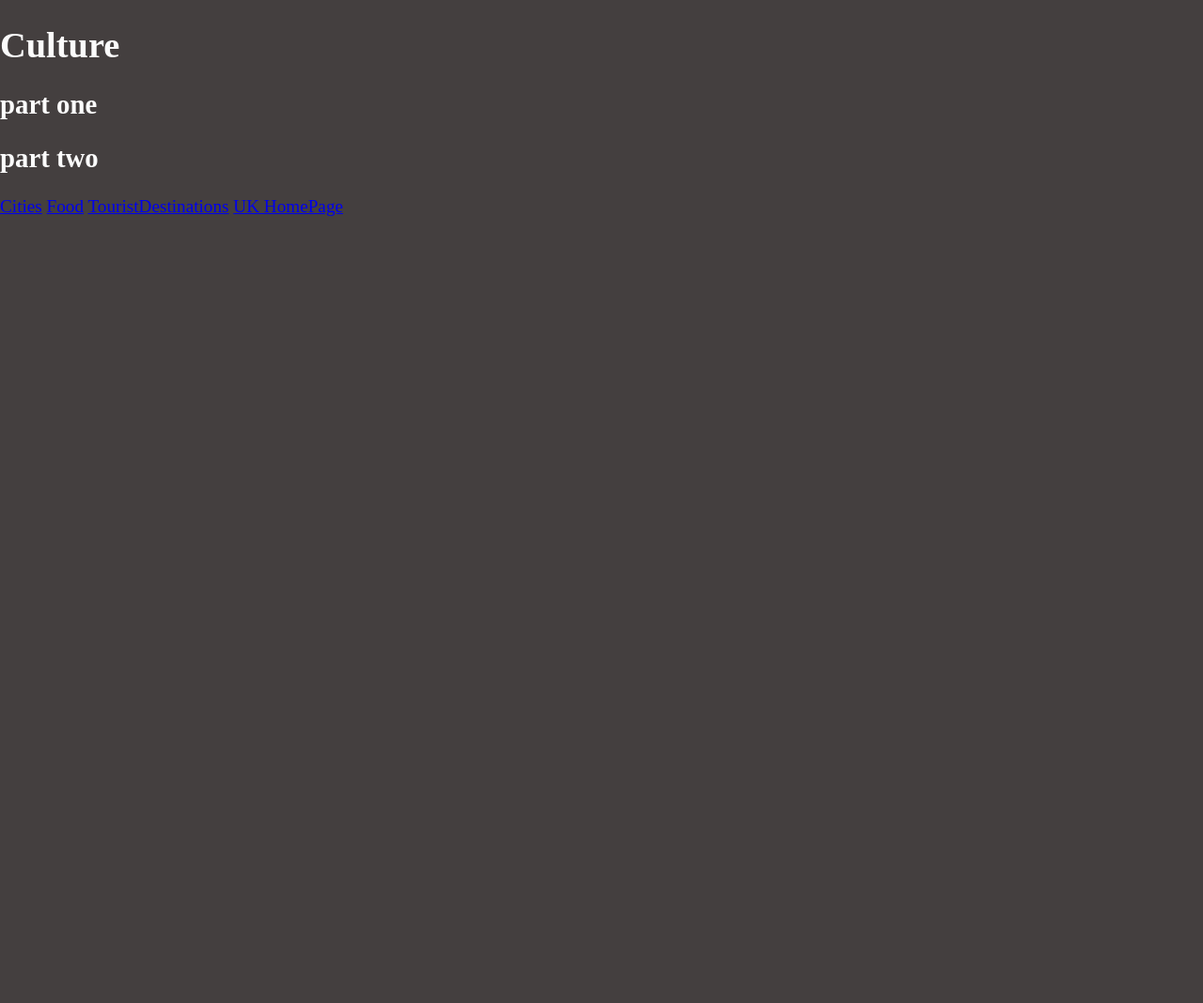
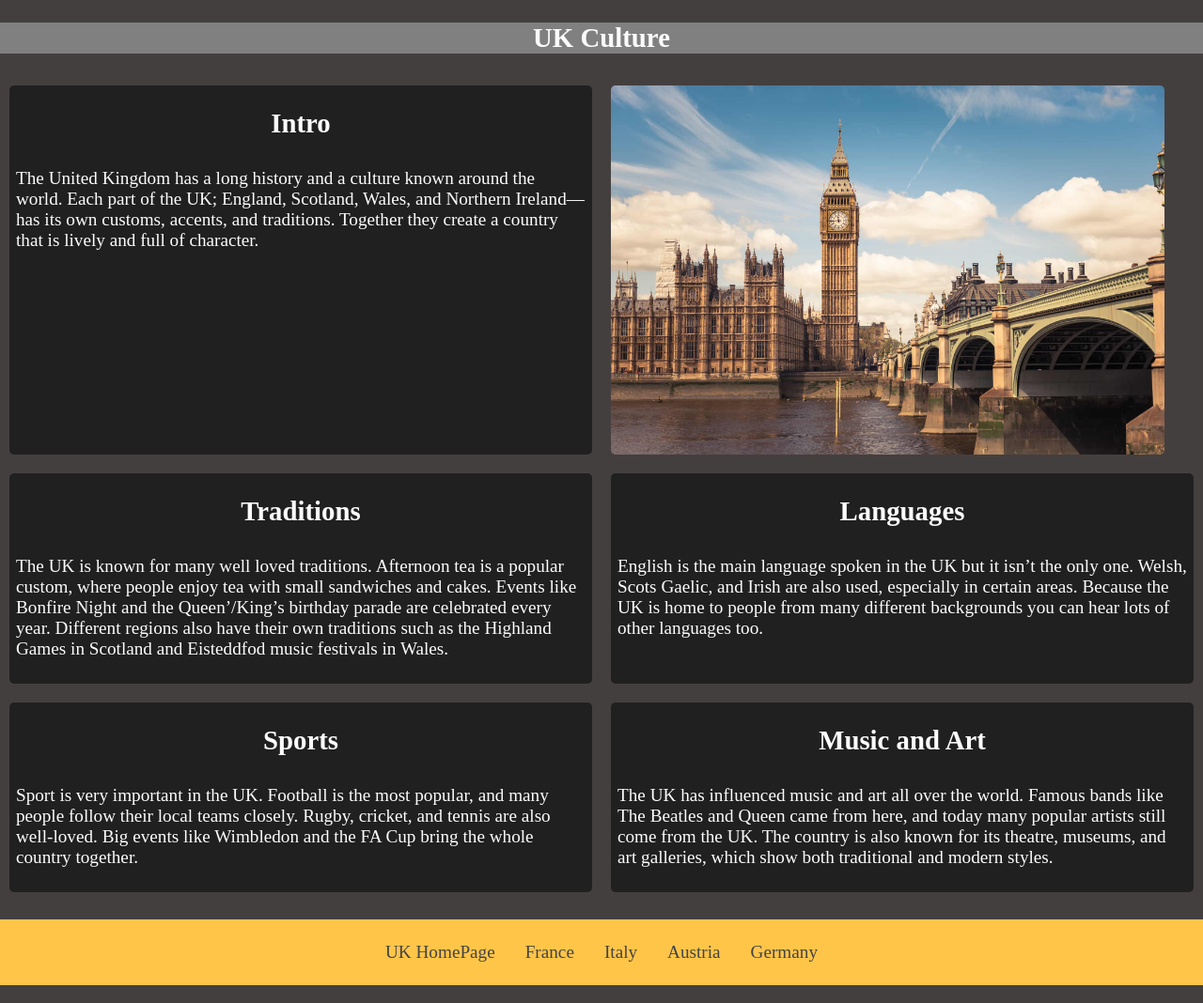
Before and after one commit to Jescorda/web_design, a plain HTML site: page UK/Culture/Index.html in a window 1280 px wide. Shown: the whole page at 94% size. Before the commit the page ends 800 px from the top, so only its background shows below. Drawn offline with Linux system fonts and the light colour scheme.

Commit message:
culture text

```diff
--- a/UK/Culture/Index.html
+++ b/UK/Culture/Index.html
@@ -4,15 +4,66 @@
     <meta charset="UTF-8">
     <meta name="viewport" content="width=device-width, initial-scale=1.0">
     <title>UK Culture</title>
+    <link rel="stylesheet" href="style.css">
     <link rel="stylesheet" href="../../main.css">
 </head>
 <body>
-    <h1>Culture</h1>
-    <h2>part one</h2>
-    <h2>part two</h2>
-    <a href="../Cities/Index.html">Cities</a>
-    <a href="../Food/Index.html">Food</a>
-    <a href="../TouristDestinations/Index.html">TouristDestinations</a>
-    <a href="../Index.html">UK HomePage</a>
+    <nav>
+        <h1 class="center">UK Culture</h1>
+    </nav>
+    <div class="grid-container">
+        <section class="text-block">
+            <h2 class="center">Intro</h2>
+            <p class="paragraph">
+                The United Kingdom has a long history and a culture known around the world. Each part of the UK; England, Scotland, Wales,
+                and Northern Ireland—has its own customs, accents, and traditions. Together they create a country that is lively and full of character.
+            </p>
+        </section>
+
+        <img src="../../Images/london-big-ben.jpg" alt="Example image" class="side-image">
+    </div>
+    <div class="grid-container">
+        <section class="text-block">
+            <h2 class="center">Traditions</h2>
+            <p class="paragraph">
+                The UK is known for many well loved traditions. Afternoon tea is a popular custom, where people enjoy tea with small
+                sandwiches and cakes. Events like Bonfire Night and the Queen’/King’s birthday parade are celebrated every year.
+                Different regions also have their own traditions such as the Highland Games in Scotland and Eisteddfod music festivals in Wales.
+            </p>
+        </section>
+
+        <section class="text-block">
+            <h2 class="center">Languages</h2>
+            <p class="paragraph">
+                English is the main language spoken in the UK but it isn’t the only one. Welsh, Scots Gaelic, and Irish are also used, especially
+                in certain areas. Because the UK is home to people from many different backgrounds you can hear lots of other languages too.
+            </p>
+        </section>
+    </div>
+        <div class="grid-container">
+        <section class="text-block">
+            <h2 class="center">Sports</h2>
+            <p class="paragraph">
+                Sport is very important in the UK. Football is the most popular, and many people follow their local teams closely. Rugby,
+                cricket, and tennis are also well-loved. Big events like Wimbledon and the FA Cup bring the whole country together.
+            </p>
+        </section>
+
+        <section class="text-block">
+            <h2 class="center">Music and Art</h2>
+            <p class="paragraph">
+                The UK has influenced music and art all over the world. Famous bands like The Beatles and Queen came from here, and
+                today many popular artists still come from the UK. The country is also known for its theatre, museums, and art galleries,
+                which show both traditional and modern styles.
+            </p>
+        </section>
+    </div>
+    <ul>
+        <li><a href="../index.html">UK HomePage</a></li>
+        <li><a href="../../France/Index.html">France</a></li>
+        <li><a href="../../Italy/Index.html">Italy</a></li>
+        <li><a href="../../Austria/Index.html">Austria</a></li>
+        <li><a href="../../Germany/Index.html">Germany</a></li>
+    </ul>
 </body>
 </html>
--- /dev/null
+++ b/UK/Culture/style.css
@@ -0,0 +1,29 @@
+
+.text-block {
+    background-color: rgb(32, 32, 32);
+    border-radius: 5px;
+}
+
+.paragraph {
+    padding: 7px;
+}
+
+.grid-container {
+    padding: 10px;
+    display: grid;
+    grid-template-columns: 1fr 1fr;
+    gap: 20px;
+}
+
+.grid-container img {
+    width: 95%;
+    height: auto;
+    border-radius: 5px;
+}
+
+@media (max-width: 700px) {
+    .grid-container {
+        grid-template-columns: 1fr;
+        text-align: center;
+    }
+}
```
